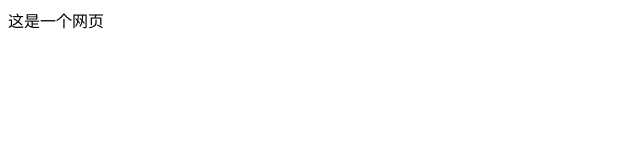
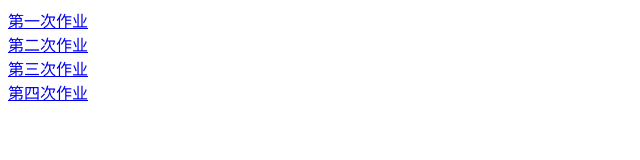
Before and after one commit to yuzhenyu1/yuzhenyu1.github.io, a plain HTML site: page index.html in a window 1280 px wide. Shown: the whole page, without its empty margins (0-640 px from the left). Drawn offline with Linux system fonts and the light colour scheme.

Commit message:
Add files via upload

```diff
--- a/index.html
+++ b/index.html
@@ -9,6 +9,14 @@
   <title>Document</title>
  </head>
  <body>
-  这是一个网页
+ <a href="https://github.com/yuzhenyu1/yuzhenyu1.github.io/blob/main/1.txt">第一次作业</a> <br>
+<a href="https://github.com/yuzhenyu1/yuzhenyu1.github.io/blob/main/2.txt">第二次作业</a> <br>
+<a href="https://github.com/yuzhenyu1/yuzhenyu1.github.io/blob/main/3.txt">第三次作业</a> <br>
+<a href="https://github.com/yuzhenyu1/yuzhenyu1.github.io/blob/main/4.txt">第四次作业</a> <br>
+<!--<a href="https://github.com/yuzhenyu1/yuzhenyu1.github.io/blob/main/1.txt">第五次作业</a> <br>
+<a href="https://github.com/yuzhenyu1/yuzhenyu1.github.io/blob/main/1.txt">第六次作业</a> <br>
+<a href="https://github.com/yuzhenyu1/yuzhenyu1.github.io/blob/main/1.txt">第七次作业</a> <br>
+<a href="https://github.com/yuzhenyu1/yuzhenyu1.github.io/blob/main/1.txt">第八次作业</a> <br>
+<a href="https://github.com/yuzhenyu1/yuzhenyu1.github.io/blob/main/1.txt">第九次作业</a> <br>-->
  </body>
 </html>
```
